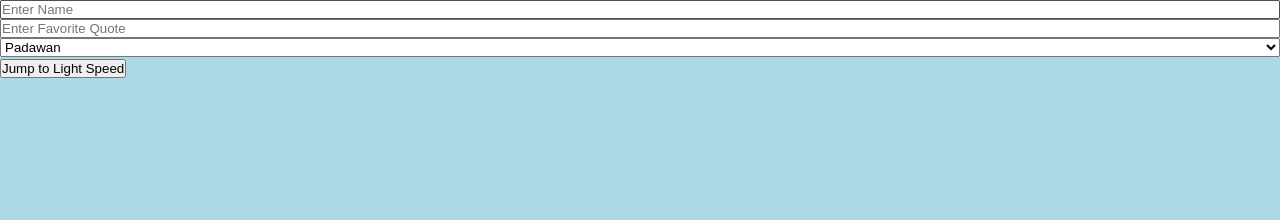
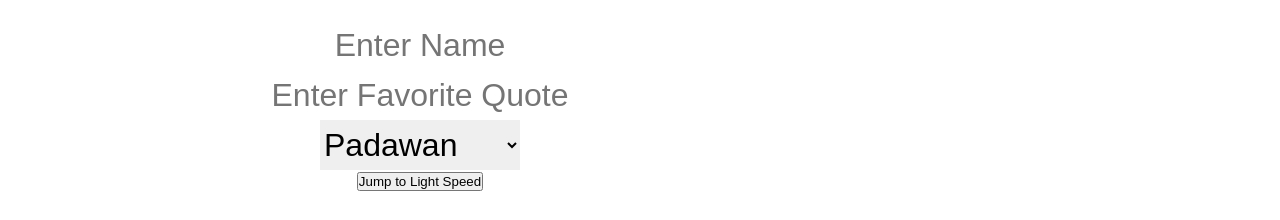
Before and after one commit to N-Gibson/swapi-trivia, a React (Create React App) app: page / in a window 1280 px wide. Shown: the top 220 px of the page. Built offline with nearby package versions, Linux system fonts and the light colour scheme; no server answers.

Commit message:
Add stylying for splash component

```diff
--- a/src/components/splash/splash.css
+++ b/src/components/splash/splash.css
@@ -1,7 +1,89 @@
-form {
-  background-color: lightblue;
+.splash-container {
+  display: grid;
+  grid-template-columns: 1fr 1fr 1fr;
+  grid-column-gap: 20px;
+  height: 100vh;
   display: flex;
   flex-direction: column;
-  height: 100vh;
-  width: 100vw;
+  justify-content: center;
+  align-items: center;
 }
+
+.splash-div {
+  display: flex;
+  flex-direction: column;
+  height: 210px;
+  /* background-color: blue; */
+  align-items: center;
+}
+
+.splash-starwars-h1 {
+  font-size: 6em;
+  color: white;
+  margin: -15%;
+  margin-bottom: -10%;
+}
+
+.splash-starwars-h2 {
+  font-size: 2em;
+  color: white;
+  margin: 0;
+}
+
+form {
+  display: flex;
+  flex-direction: column;
+  text-align: center;
+  /* background-color: blue; */
+  height: 500px;
+  width: 800px;
+  margin: auto 0px;
+  border: white solid 5px;
+  border-radius: 50px;
+  padding: 15px;
+  align-items: center;
+}
+
+
+.jedi-or-sith-div {
+  width: 300px;
+  height: 100px;
+  display: flex;
+  justify-content: space-between;
+  /* background-color: blue; */
+  margin: 10px;
+}
+
+.order-button {
+  background-color: white;
+  border: none;
+  border-radius: 50px;
+  height: 100px;
+  width: 100px;
+}
+
+.jedi-icon {
+  height: 80%;
+  width: 80%;
+  border-radius: 0;
+  background-color: transparent;
+}
+
+input {
+  width: 400px;
+  margin: 0 auto;
+  height: 50px;
+  font-size: 2em;
+  text-align: center;
+  border: none;
+  border-radius: 50px;
+}
+
+select {
+  width: 200px;
+  margin: 0 auto;
+  height: 50px;
+  font-size: 2em;
+  border: none;
+  /* border-radius: 50px; */
+}
```
